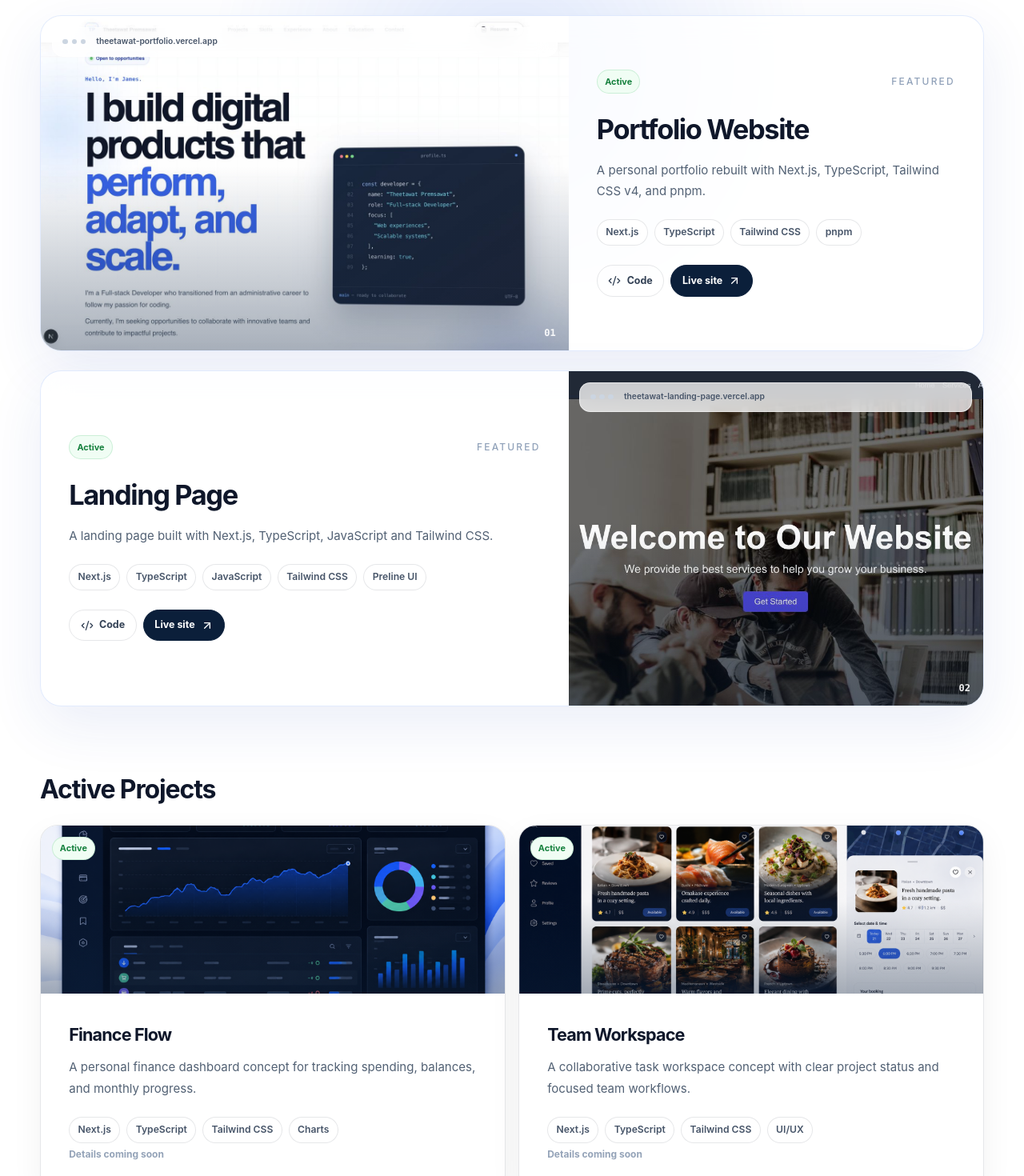
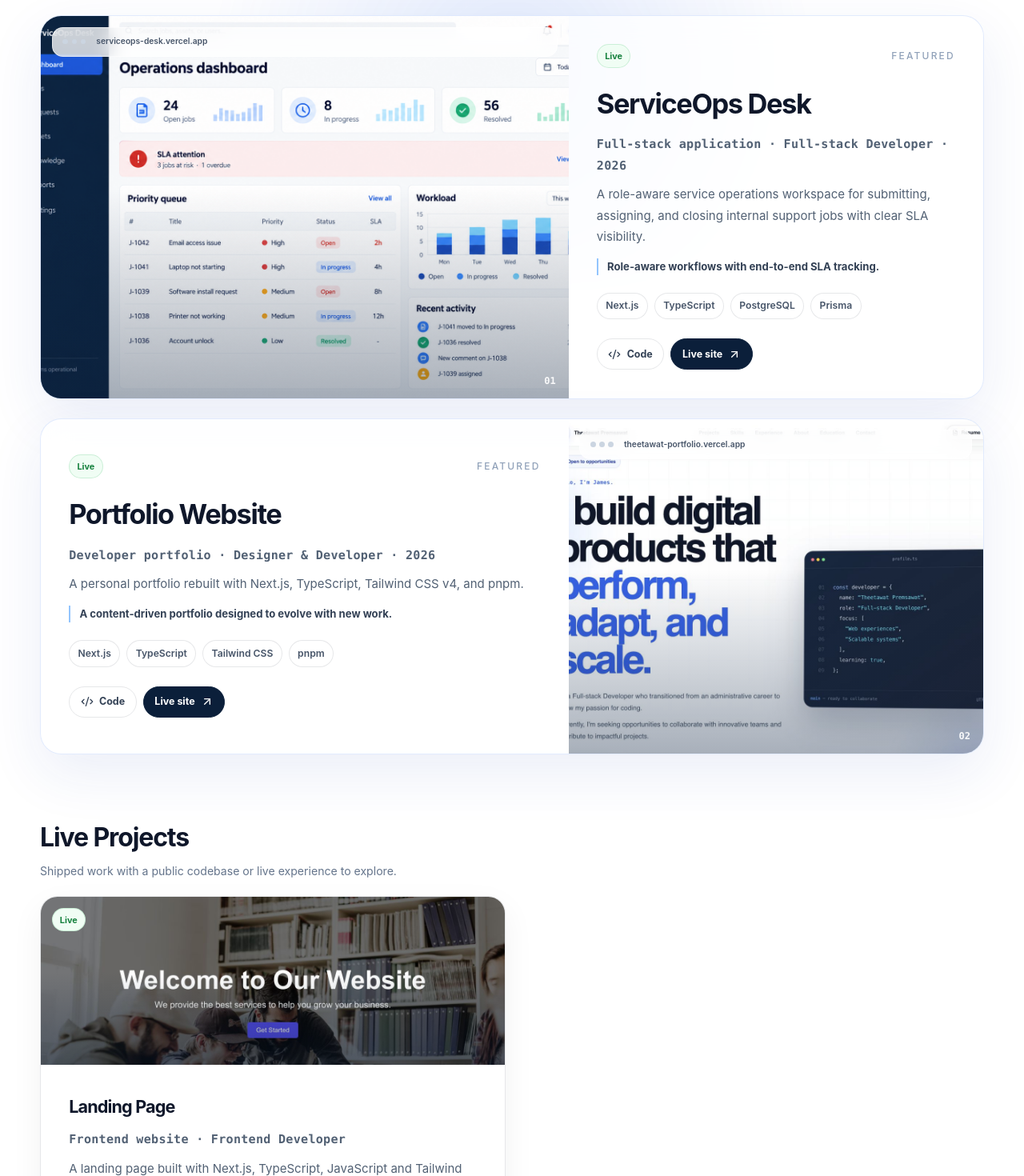
Before and after one commit to TheetawatCode/Theetawat-Portfolio, a Next.js app: page / in a window 1280 px wide. Shown: the part 1540-3010 px from the top of the page at 80% size. Built offline with nearby package versions, Linux system fonts and the light colour scheme.

Commit message:
feat: refine project showcase taxonomy

```diff
--- a/src/app/globals.css
+++ b/src/app/globals.css
@@ -881,7 +881,8 @@ a {
   font-weight: 700;
 }
 
-.status-active { border-color: rgba(22, 163, 74, 0.17); background: #f0fdf4; color: #15803d; }
+.status-live { border-color: rgba(22, 163, 74, 0.17); background: #f0fdf4; color: #15803d; }
+.status-prototype { border-color: rgba(37, 99, 235, 0.14); background: #eff6ff; color: #1d4ed8; }
 .status-coming-soon { border-color: rgba(100, 116, 139, 0.17); background: #f8fafc; color: #64748b; }
 
 .project-link {
@@ -901,7 +902,7 @@ a {
 .project-link:hover { transform: translateY(-2px); border-color: #93c5fd; color: #1d4ed8; }
 .project-link-primary { border-color: #0b1f3a; background: #0b1f3a; color: #fff; }
 .project-link-primary:hover { border-color: #1d4ed8; color: #fff; }
-.project-unavailable { color: #94a3b8; font-size: 0.75rem; font-weight: 650; }
+.project-unavailable { color: #64748b; font-size: 0.75rem; font-weight: 650; line-height: 1.55; }
 .tech-list + div,
 .tech-list + .project-unavailable { margin-top: 1.5rem; }
 
@@ -914,6 +915,28 @@ a {
 .project-groups { display: grid; gap: clamp(3rem, 7vw, 5rem); margin-top: clamp(3rem, 7vw, 5rem); }
 .project-groups > .roadmap-block { margin-top: 0; }
 .project-group-title { color: #0f172a; font-size: clamp(1.45rem, 3vw, 2rem); font-weight: 650; letter-spacing: -0.035em; }
+.project-group-description { margin-top: 0.45rem; color: #64748b; font-size: 0.88rem; line-height: 1.6; }
+
+.project-meta {
+  margin-top: 0.55rem;
+  color: #2563eb;
+  font-family: var(--font-mono);
+  font-size: 0.68rem;
+  font-weight: 700;
+  letter-spacing: 0.02em;
+}
+
+.project-meta + p { margin-top: 0.65rem; }
+
+.project-highlight {
+  margin-top: 0.85rem !important;
+  border-left: 2px solid #93c5fd;
+  padding-left: 0.7rem;
+  color: #334155 !important;
+  font-size: 0.82rem !important;
+  font-weight: 650;
+  line-height: 1.6 !important;
+}
 
 .project-card {
   overflow: hidden;
--- a/src/components/projects-section.tsx
+++ b/src/components/projects-section.tsx
@@ -4,9 +4,10 @@ import { ArrowUpRight, CodeXml } from "lucide-react";
 import { projects } from "@/data/portfolio";
 import { SectionHeading } from "./section-heading";
 
-function ProjectLinks({ githubLink, liveDemo }: { githubLink?: string; liveDemo?: string }) {
+function ProjectLinks({ project }: { project: (typeof projects)[number] }) {
+  const { githubLink, liveDemo } = project;
   if (!githubLink && !liveDemo) {
-    return <span className="project-unavailable">Details coming soon</span>;
+    return null;
   }
 
   return (
@@ -23,6 +24,24 @@ function ProjectLinks({ githubLink, liveDemo }: { githubLink?: string; liveDemo?
       ) : null}
     </div>
   );
+}
+
+function ProjectProgress({ project }: { project: (typeof projects)[number] }) {
+  if (project.nextMilestone) {
+    return <p className="project-unavailable">Next: {project.nextMilestone}</p>;
+  }
+
+  if (!project.githubLink && !project.liveDemo) {
+    return <p className="project-unavailable">{project.status === "Prototype" ? "Concept exploration" : "Case study in progress"}</p>;
+  }
+
+  return null;
+}
+
+function ProjectMeta({ project }: { project: (typeof projects)[number] }) {
+  const details = [project.projectType, project.role, project.period].filter(Boolean);
+
+  return details.length ? <p className="project-meta">{details.join(" · ")}</p> : null;
 }
 
 function ProjectCard({ project }: { project: (typeof projects)[number] }) {
@@ -49,11 +68,14 @@ function ProjectCard({ project }: { project: (typeof projects)[number] }) {
           </span>
         ) : null}
         <h3>{project.title}</h3>
+        <ProjectMeta project={project} />
         <p>{project.description}</p>
+        {project.highlight ? <p className="project-highlight">{project.highlight}</p> : null}
         <ul className="tech-list">
           {project.technologies.map((technology) => <li key={technology}>{technology}</li>)}
         </ul>
-        <ProjectLinks githubLink={project.githubLink} liveDemo={project.liveDemo} />
+        <ProjectLinks project={project} />
+        <ProjectProgress project={project} />
       </div>
     </article>
   );
@@ -61,7 +83,8 @@ function ProjectCard({ project }: { project: (typeof projects)[number] }) {
 
 export function ProjectsSection() {
   const featuredProjects = projects.filter((project) => project.featured);
-  const activeProjects = projects.filter((project) => !project.featured && project.status === "Active");
+  const liveProjects = projects.filter((project) => !project.featured && project.status === "Live");
+  const prototypes = projects.filter((project) => project.status === "Prototype");
   const inProgressProjects = projects.filter((project) => project.status === "In Progress");
   const roadmapProjects = projects.filter((project) => project.status === "Coming Soon");
 
@@ -103,11 +126,14 @@ export function ProjectsSection() {
                   <span className="text-xs font-medium uppercase tracking-[.18em] text-slate-400">Featured</span>
                 </div>
                 <h3>{project.title}</h3>
+                <ProjectMeta project={project} />
                 <p>{project.description}</p>
+                {project.highlight ? <p className="project-highlight">{project.highlight}</p> : null}
                 <ul className="tech-list">
                   {project.technologies.map((technology) => <li key={technology}>{technology}</li>)}
                 </ul>
-                <ProjectLinks githubLink={project.githubLink} liveDemo={project.liveDemo} />
+                <ProjectLinks project={project} />
+                <ProjectProgress project={project} />
               </div>
             </article>
           ))}
@@ -115,13 +141,21 @@ export function ProjectsSection() {
 
         <div className="project-groups">
           <div className="project-group">
-            <h3 className="project-group-title">Active Projects</h3>
-            <div className="other-projects">{activeProjects.map((project) => <ProjectCard key={project.id} project={project} />)}</div>
+            <h3 className="project-group-title">Live Projects</h3>
+            <p className="project-group-description">Shipped work with a public codebase or live experience to explore.</p>
+            <div className="other-projects">{liveProjects.map((project) => <ProjectCard key={project.id} project={project} />)}</div>
           </div>
 
           <div className="project-group">
             <h3 className="project-group-title">In Progress</h3>
+            <p className="project-group-description">Work actively being shaped, with the next milestone shown on each card.</p>
             <div className="other-projects">{inProgressProjects.map((project) => <ProjectCard key={project.id} project={project} />)}</div>
+          </div>
+
+          <div className="project-group">
+            <h3 className="project-group-title">Concepts & Explorations</h3>
+            <p className="project-group-description">Interface and product concepts used to explore focused user experiences.</p>
+            <div className="other-projects">{prototypes.map((project) => <ProjectCard key={project.id} project={project} />)}</div>
           </div>
 
           <div className="roadmap-block">
--- a/src/data/portfolio.ts
+++ b/src/data/portfolio.ts
@@ -18,13 +18,18 @@ export type Experience = {
 export type Project = {
   id: string;
   title: string;
-  status: "Active" | "In Progress" | "Coming Soon";
+  status: "Live" | "Prototype" | "In Progress" | "Coming Soon";
   description: string;
   image?: string;
   technologies: string[];
   githubLink?: string;
   liveDemo?: string;
   featured?: boolean;
+  projectType?: string;
+  role?: string;
+  period?: string;
+  highlight?: string;
+  nextMilestone?: string;
 };
 
 export type Certificate = {
@@ -250,26 +255,46 @@ export const experiences: Experience[] = [
 
 export const projects: Project[] = [
   {
+    id: "serviceops-desk",
+    title: "ServiceOps Desk",
+    status: "Live",
+    description: "A role-aware service operations workspace for submitting, assigning, and closing internal support jobs with clear SLA visibility.",
+    image: "/images/projects/serviceops-desk-mockup.png",
+    technologies: ["Next.js", "TypeScript", "PostgreSQL", "Prisma"],
+    githubLink: "https://github.com/TheetawatCode/serviceops-desk",
+    liveDemo: "https://serviceops-desk.vercel.app/",
+    featured: true,
+    projectType: "Full-stack application",
+    role: "Full-stack Developer",
+    period: "2026",
+    highlight: "Role-aware workflows with end-to-end SLA tracking.",
+  },
+  {
     id: "portfolio",
     title: "Portfolio Website",
-    status: "Active",
+    status: "Live",
     description: "A personal portfolio rebuilt with Next.js, TypeScript, Tailwind CSS v4, and pnpm.",
     image: "/images/projects/portfolio-next.png",
     technologies: ["Next.js", "TypeScript", "Tailwind CSS", "pnpm"],
     githubLink: "https://github.com/TheetawatCode/Theetawat-Portfolio",
     liveDemo: "https://theetawat-portfolio.vercel.app/",
     featured: true,
+    projectType: "Developer portfolio",
+    role: "Designer & Developer",
+    period: "2026",
+    highlight: "A content-driven portfolio designed to evolve with new work.",
   },
   {
     id: "landing-page",
     title: "Landing Page",
-    status: "Active",
+    status: "Live",
     description: "A landing page built with Next.js, TypeScript, JavaScript and Tailwind CSS.",
     image: "/images/projects/landing-page.png",
     technologies: ["Next.js", "TypeScript", "JavaScript", "Tailwind CSS", "Preline UI"],
     githubLink: "https://github.com/TheetawatCode/My-Project/tree/main/2-LandingPage",
     liveDemo: "https://theetawat-landing-page.vercel.app/",
-    featured: true,
+    projectType: "Frontend website",
+    role: "Frontend Developer",
   },
   {
     id: "tour-reservation",
@@ -280,6 +305,7 @@ export const projects: Project[] = [
     technologies: ["Next.js", "TypeScript", "JavaScript", "Tailwind CSS"],
     githubLink: "https://github.com/TheetawatCode/My-Project/tree/main/4-TourReservation",
     liveDemo: "https://theetawat-tour-reservation.vercel.app/",
+    nextMilestone: "Refining the reservation flow and API integration.",
   },
   {
     id: "blog",
@@ -288,6 +314,7 @@ export const projects: Project[] = [
     description: "A developer-focused publishing platform for articles, curated topics, reading lists, and a distraction-free reading experience.",
     image: "/images/projects/blog-mockup.png",
     technologies: ["Next.js", "TypeScript", "Tailwind CSS", "MDX"],
+    nextMilestone: "Building the MDX publishing flow and article discovery.",
   },
   {
     id: "e-learning-platform",
@@ -306,18 +333,22 @@ export const projects: Project[] = [
   {
     id: "finance-flow",
     title: "Finance Flow",
-    status: "Active",
+    status: "Prototype",
     description: "A personal finance dashboard concept for tracking spending, balances, and monthly progress.",
     image: "/images/projects/finance-dashboard-mockup.png",
     technologies: ["Next.js", "TypeScript", "Tailwind CSS", "Charts"],
+    projectType: "Product concept",
+    highlight: "A focused exploration of financial clarity and progress tracking.",
   },
   {
     id: "team-workspace",
     title: "Team Workspace",
-    status: "Active",
+    status: "Prototype",
     description: "A collaborative task workspace concept with clear project status and focused team workflows.",
     image: "/images/projects/team-workspace-mockup.png",
     technologies: ["Next.js", "TypeScript", "Tailwind CSS", "UI/UX"],
+    projectType: "Product concept",
+    highlight: "A focused exploration of collaborative work and team visibility.",
   },
   {
     id: "table-notes",
@@ -326,6 +357,7 @@ export const projects: Project[] = [
     description: "A restaurant discovery and reservation experience designed around thoughtful local recommendations.",
     image: "/images/projects/restaurant-booking-mockup.png",
     technologies: ["Next.js", "TypeScript", "Tailwind CSS", "API Design"],
+    nextMilestone: "Defining the discovery and reservation workflow.",
   },
   {
     id: "habit-loop",
@@ -334,6 +366,7 @@ export const projects: Project[] = [
     description: "A calm habit-tracking interface that makes daily routines and long-term consistency visible.",
     image: "/images/projects/habit-tracker-mockup.png",
     technologies: ["Next.js", "TypeScript", "Tailwind CSS", "Data Visualization"],
+    nextMilestone: "Designing insights, streaks, and long-term progress views.",
   },
   {
     id: "event-atlas",
```
Also changed, not shown: public/images/projects/serviceops-desk-mockup.png (added).
